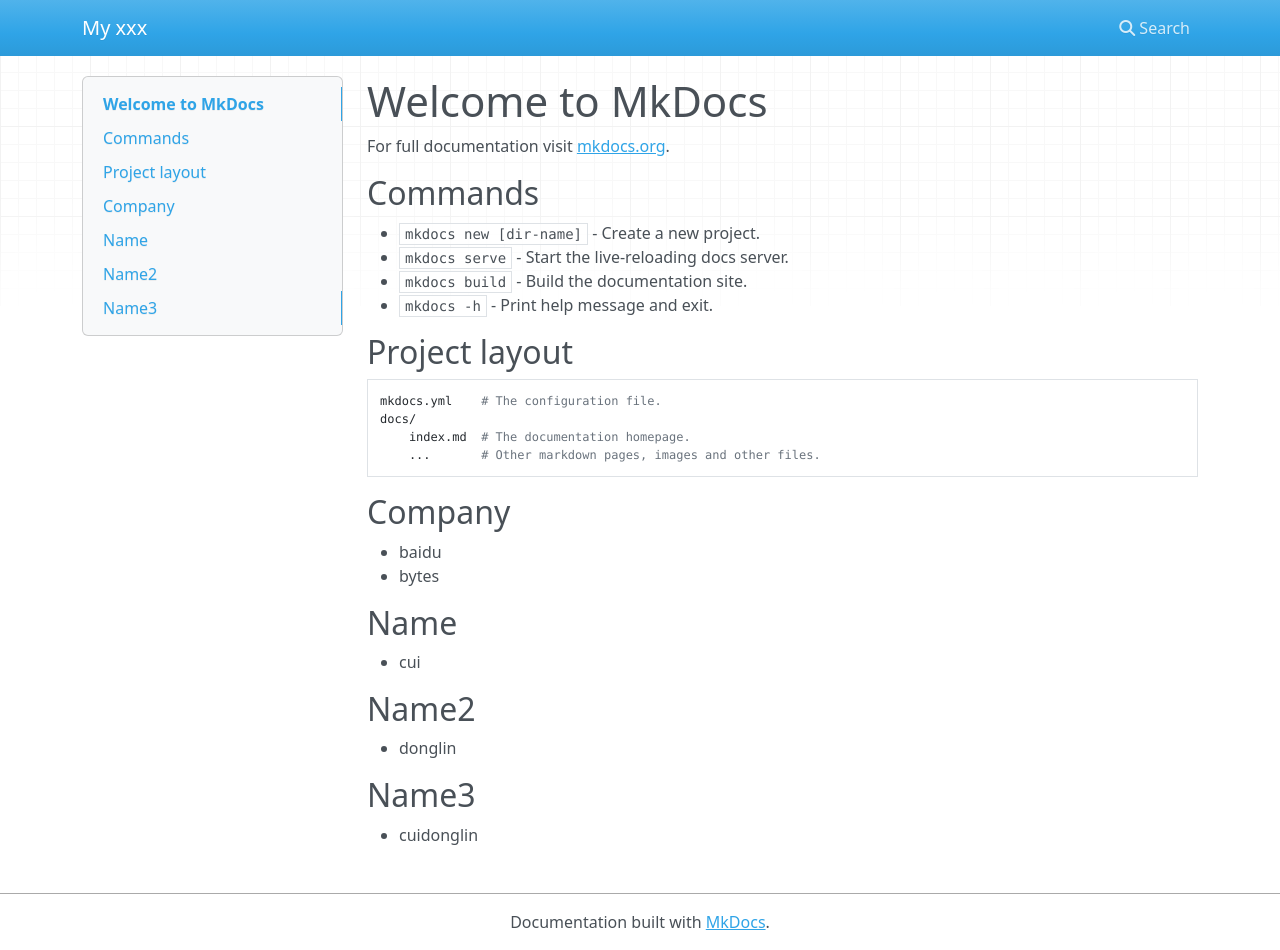
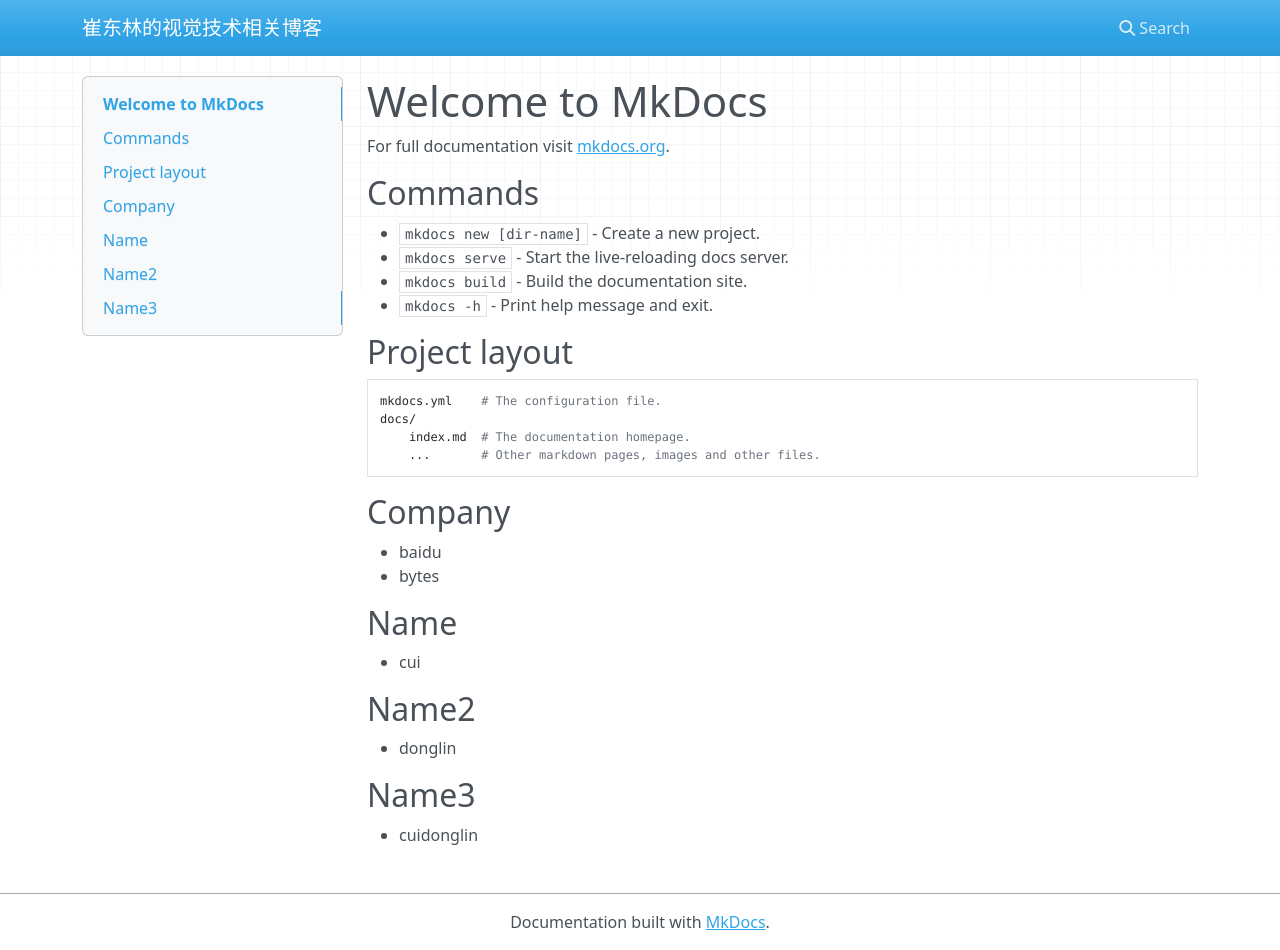
Before and after one commit to donglin8506/Blog, an MkDocs documentation site: the page built from docs/index.md, in a window 1280 px wide and 950 px high. Built offline with MkDocs 1.6.1, drawn with Linux system fonts in a browser that asks for light colours; nearby versions of some CDN libraries.

Commit message:
first commit

```diff
--- a/mkdocs.yml
+++ b/mkdocs.yml
@@ -1 +1,5 @@
-site_name: My xxx
+# [Info]
+site_name: 崔东林的视觉技术相关博客 # 左上角标题
+site_url: https://donglin8506.github.io/ComputerVisionBlog
+site_author: 崔东林
+site_description: 崔东林的视觉技术相关博客
```
